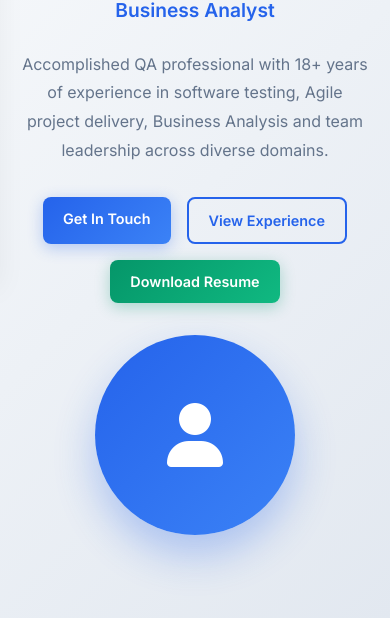
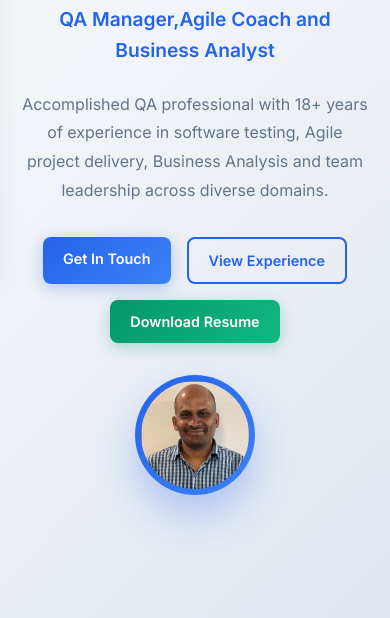
Before and after one commit to chiruronanki-web/Profile, a plain HTML site: page index.html in a window 390 px wide. Shown: the part 226-844 px from the top of the page. Drawn offline with Linux system fonts and the light colour scheme.

Commit message:
uploaded profile photo and make changes to fit it

```diff
--- a/index.html
+++ b/index.html
@@ -48,7 +48,10 @@
             </div>
             <div class="hero-image">
                 <div class="profile-placeholder">
+                    <div class="profile-mask">
+                    <img src="images/profile.jpg" alt="Profile Photo" class="profile-photo">
                     <i class="fas fa-user"></i>
+                    </div>
                 </div>
             </div>
         </div>
--- a/styles.css
+++ b/styles.css
@@ -206,12 +206,29 @@ body {
 .profile-placeholder {
     width: 300px;
     height: 300px;
+    border-radius: 50%;
+    padding: 6px; /* border thickness */
     background: linear-gradient(135deg, #2563eb, #3b82f6);
-    border-radius: 50%;
     display: flex;
     align-items: center;
     justify-content: center;
     box-shadow: 0 20px 40px rgba(37, 99, 235, 0.3);
+}
+
+/* new wrapper that forces mask */
+.profile-mask {
+    width: 100%;
+    height: 100%;
+    border-radius: 50%;
+    overflow: hidden; /* hard crops to circle */
+    }
+
+.profile-photo {
+    width: 100%;
+    height: 100%;
+    object-fit: cover;
+    object-position: center;
+    display: block;
 }
 
 .profile-placeholder i {
@@ -699,8 +716,8 @@ section {
     }
 
     .profile-placeholder {
-        width: 200px;
-        height: 200px;
+        width: 120px;
+        height: 120px;
     }
 
     .profile-placeholder i {
```
Also changed, not shown: Images/profile.jpg (added).
